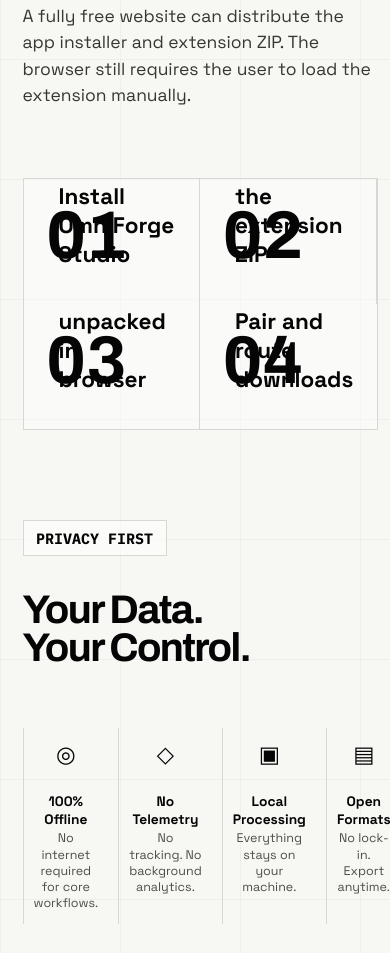
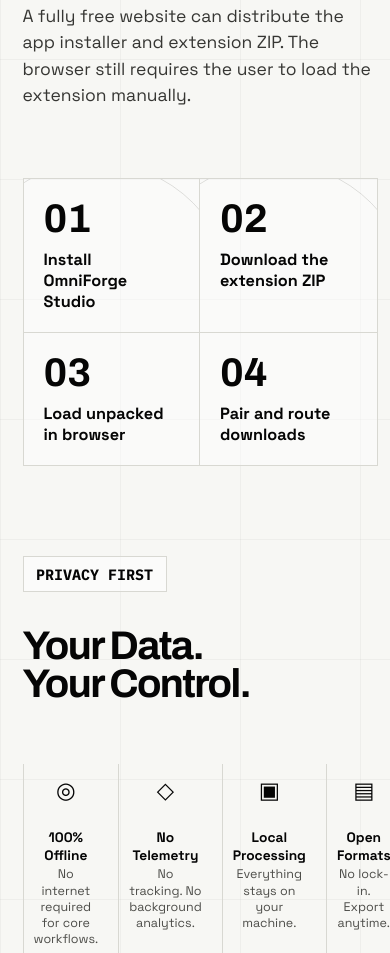
Before and after one commit to vivek123r/omniforge-website, a website built with Vite: page index.html in a window 390 px wide. Shown: the part 3781-4734 px from the top of the page. Built offline with nearby package versions, Linux system fonts and the light colour scheme; no server answers.

Commit message:
design: convert mobile flow-step list to flex column to prevent layout overlaps

```diff
--- a/src/styles.css
+++ b/src/styles.css
@@ -1255,13 +1255,37 @@
     padding: 36px 18px;
   }
 
+  .flow-line {
+    grid-template-columns: repeat(2, 1fr) !important;
+  }
+
   .flow-step {
-    min-height: 100px;
-    padding: 18px;
-  }
-
-  .flow-line {
-    grid-template-columns: repeat(2, 1fr);
+    min-height: 0 !important;
+    padding: 16px !important;
+    display: flex !important;
+    flex-direction: column !important;
+    gap: 8px !important;
+    border-right: 1px solid var(--line) !important;
+    border-bottom: 1px solid var(--line) !important;
+  }
+
+  .flow-step:nth-child(2n) {
+    border-right: 0 !important;
+  }
+
+  .flow-step:nth-child(n+3) {
+    border-bottom: 0 !important;
+  }
+
+  .flow-step b {
+    font-size: 32px !important;
+    line-height: 1 !important;
+  }
+
+  .flow-step span {
+    position: static !important;
+    font-size: 13px !important;
+    font-weight: 700 !important;
   }
 
   .privacy-section {
```
